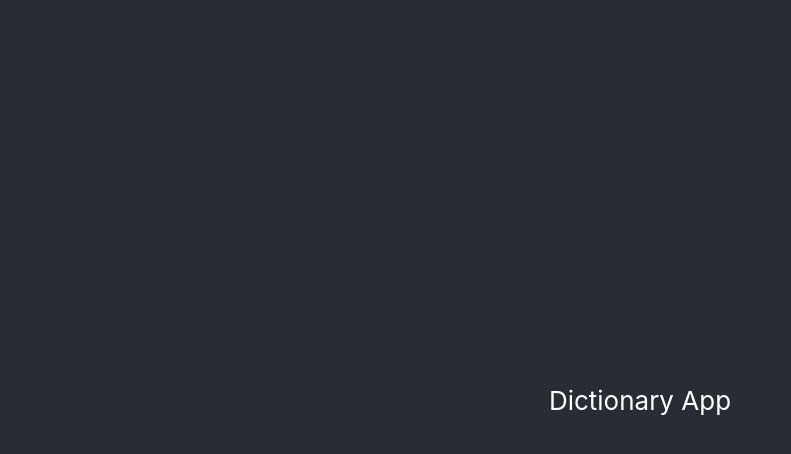
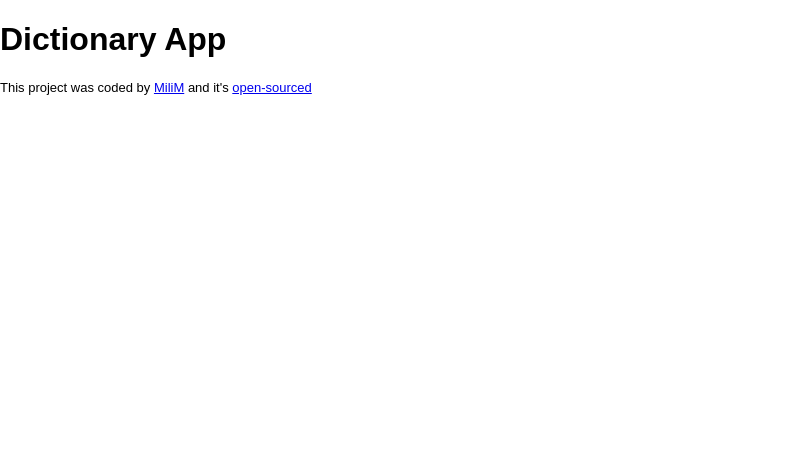
Before and after one commit to milimk/react-dictionary-app, a React (Create React App) app: page / in a window 1280 px wide. Shown: the top 454 px of the page, without its empty margins (0-791 px from the left). Built offline with nearby package versions, Linux system fonts and the light colour scheme.

Commit message:
Adding axios and bootstrap

```diff
--- a/package.json
+++ b/package.json
@@ -6,6 +6,8 @@
     "@testing-library/jest-dom": "^5.17.0",
     "@testing-library/react": "^13.4.0",
     "@testing-library/user-event": "^13.5.0",
+    "axios": "^1.7.7",
+    "bootstrap": "^5.3.3",
     "react": "^18.3.1",
     "react-dom": "^18.3.1",
     "react-scripts": "5.0.1",
--- a/src/App.css
+++ b/src/App.css
@@ -1,18 +1,7 @@
 .App {
-  text-align: center;
+  font-family: Arial, Helvetica, sans-serif;
 }
 
-.App-header {
-  background-color: #282c34;
-  min-height: 100vh;
-  display: flex;
-  flex-direction: column;
-  align-items: center;
-  justify-content: center;
-  font-size: calc(10px + 2vmin);
-  color: white;
+.App footer {
+  font-size: 13px;
 }
-
-.App-link {
-  color: #61dafb;
-}
--- a/src/App.js
+++ b/src/App.js
@@ -3,7 +3,24 @@ import "./App.css";
 function App() {
   return (
     <div className="App">
-      <header className="App-header">Dictionary App</header>
+      <header></header>
+      <main>
+        <h1>Dictionary App</h1>
+      </main>
+      <footer>
+        This project was coded by{" "}
+        <a href="https://github.com/milimk" target="_blank" rel="noreferrer">
+          MiliM
+        </a>{" "}
+        and it's{" "}
+        <a
+          href="https://github.com/milimk/react-dictionary-app"
+          target="_blank"
+          rel="noreferrer"
+        >
+          open-sourced
+        </a>{" "}
+      </footer>
     </div>
   );
 }
--- a/src/index.js
+++ b/src/index.js
@@ -1,17 +1,11 @@
-import React from 'react';
-import ReactDOM from 'react-dom/client';
-import './index.css';
-import App from './App';
-import reportWebVitals from './reportWebVitals';
+import React from "react";
+import ReactDOM from "react-dom/client";
+import "./index.css";
+import App from "./App";
 
-const root = ReactDOM.createRoot(document.getElementById('root'));
+const root = ReactDOM.createRoot(document.getElementById("root"));
 root.render(
   <React.StrictMode>
     <App />
   </React.StrictMode>
 );
-
-// If you want to start measuring performance in your app, pass a function
-// to log results (for example: reportWebVitals(console.log))
-// or send to an analytics endpoint. Learn more: https://bit.ly/CRA-vitals
-reportWebVitals();
--- a/src/reportWebVitals.js
+++ /dev/null
@@ -1,13 +0,0 @@
-const reportWebVitals = onPerfEntry => {
-  if (onPerfEntry && onPerfEntry instanceof Function) {
-    import('web-vitals').then(({ getCLS, getFID, getFCP, getLCP, getTTFB }) => {
-      getCLS(onPerfEntry);
-      getFID(onPerfEntry);
-      getFCP(onPerfEntry);
-      getLCP(onPerfEntry);
-      getTTFB(onPerfEntry);
-    });
-  }
-};
-
-export default reportWebVitals;
```
Also changed, not shown: src/setupTests.js (deleted, +0 -5 lines), src/logo.svg (deleted), 1 other file (tests, documents, lock files or other folders).
